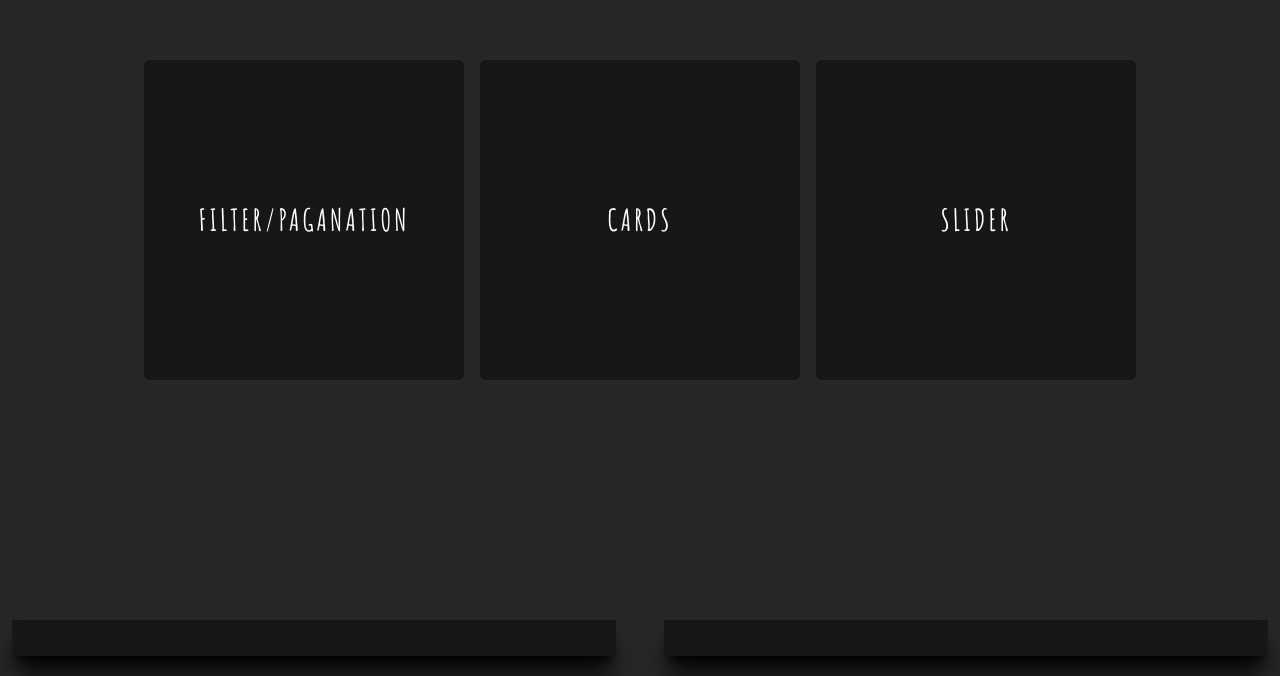
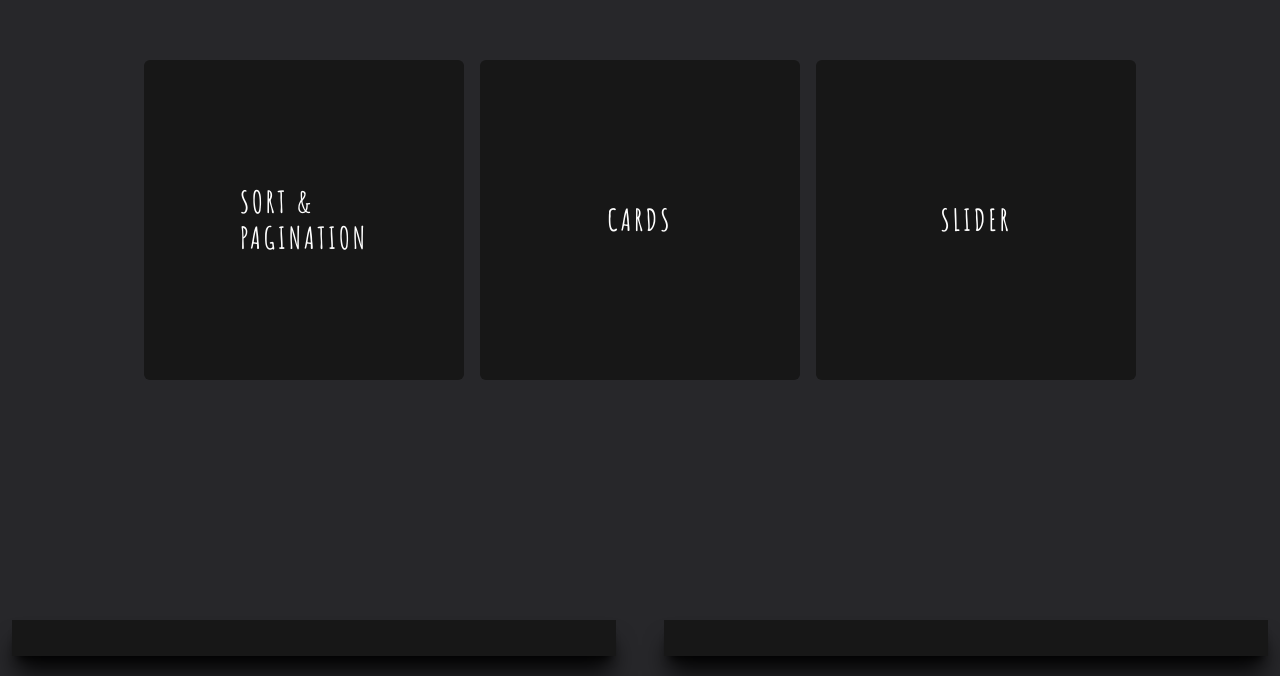
Before and after one commit to raijinhasarrived/showcase, a React (Vite) app: page / in a window 1280 px wide. Shown: the part 180-856 px from the top of the page. Built offline with nearby package versions, Linux system fonts and the light colour scheme.

Commit message:
Fix homepage textSize

```diff
--- a/src/pages/home/Home.module.scss
+++ b/src/pages/home/Home.module.scss
@@ -1,6 +1,9 @@
 .home {
   @apply flex sm:flex-row flex-col w-full h-screen text-white gap-4 items-center justify-center text-3xl;
   > a {
-    @apply w-36 h-36 sm:w-80 sm:h-80 bg-neutral-900 flex items-center justify-center rounded-md uppercase tracking-widest;
+    @apply w-36 h-36 sm:w-80 sm:h-80 bg-neutral-900 flex items-center justify-center rounded-md;
+    .links {
+      @apply uppercase tracking-widest flex flex-col;
+    }
   }
 }
--- a/src/pages/home/HomePage.tsx
+++ b/src/pages/home/HomePage.tsx
@@ -6,7 +6,10 @@ export const HomePage = () => {
   return (
     <div className={`${styles.home} font-ran`}>
       <Link to="/filter">
-        <div className={styles.links}>Filter/Paganation</div>
+        <div className={styles.links}>
+          <span>Sort &</span>
+          <span>Pagination</span>
+        </div>
       </Link>
       <Link to="/cards">
         <div className={styles.links}>Cards</div>
```
